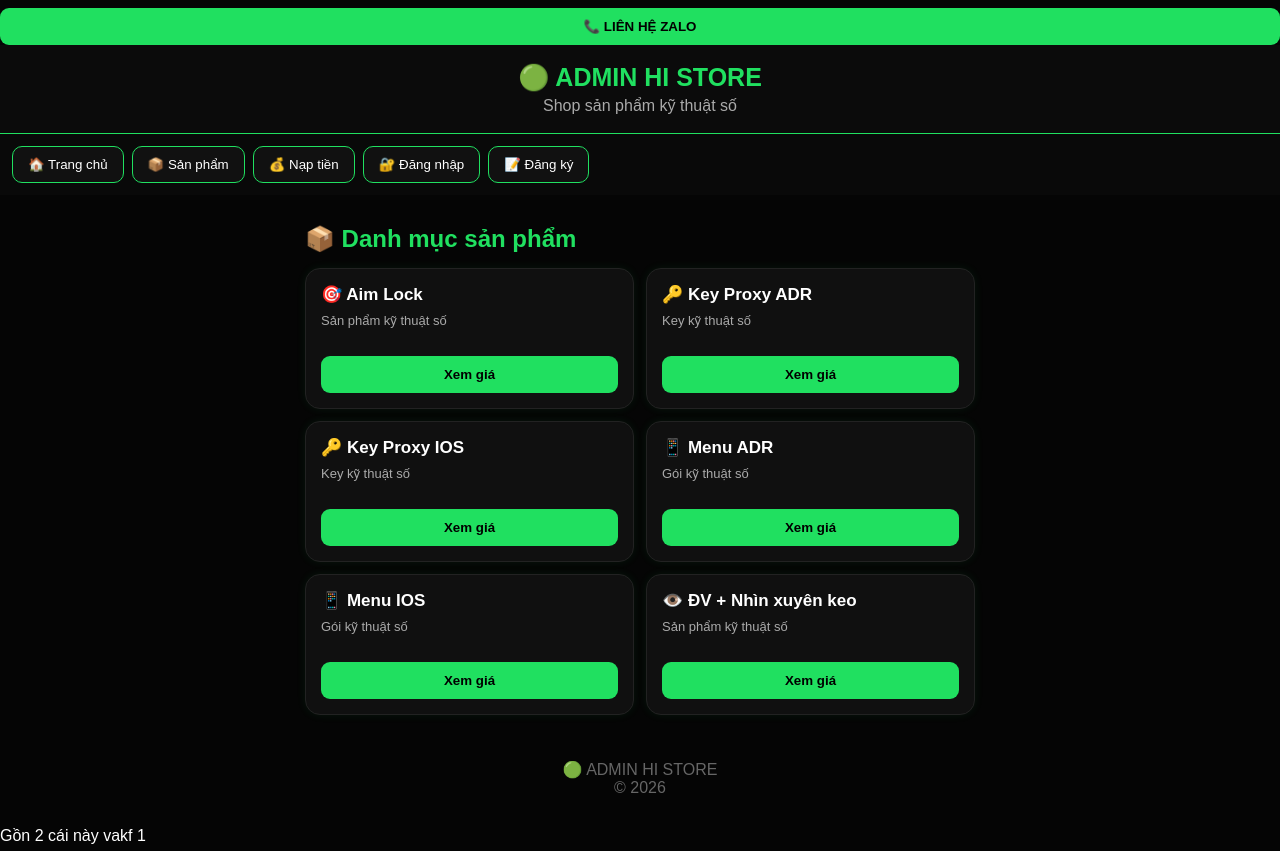
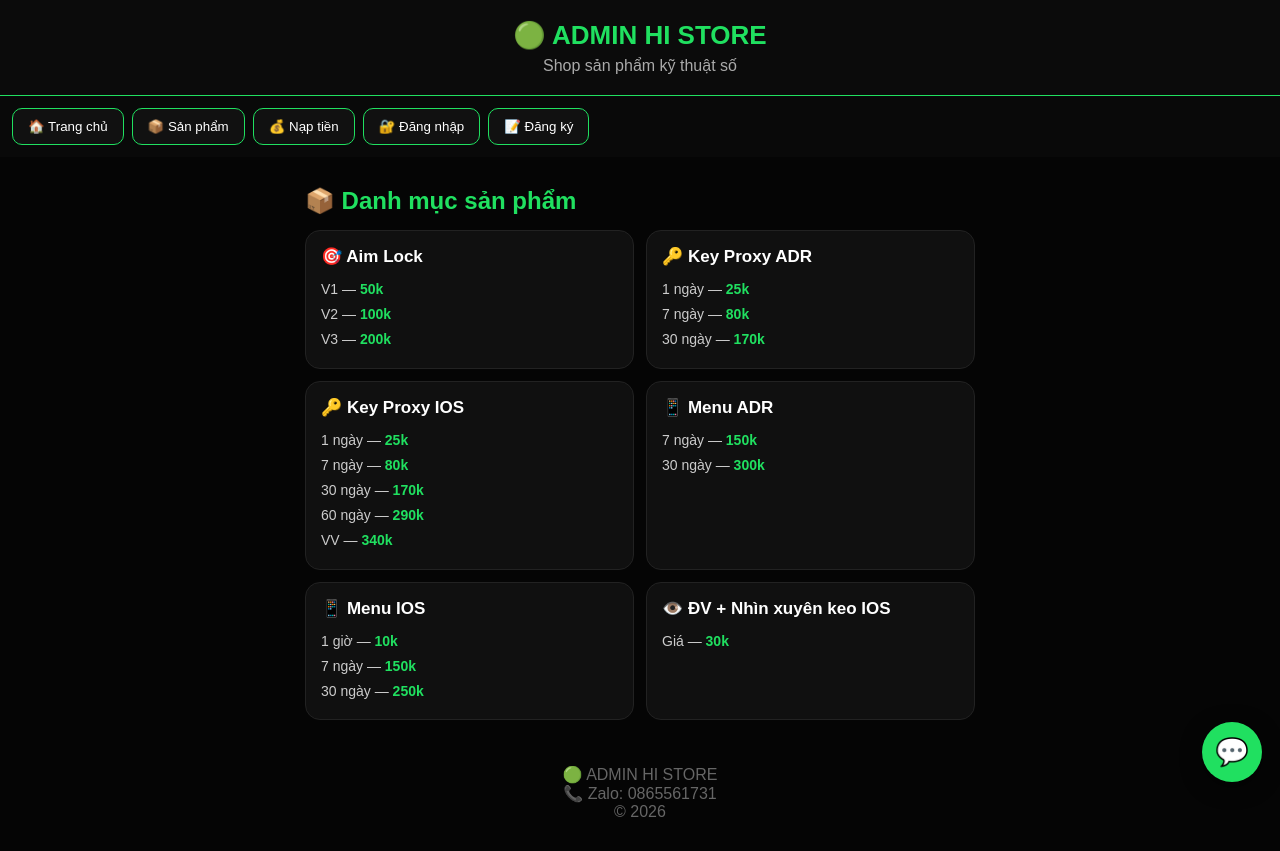
Before and after one commit to phuc51580/Adminhi-51580, a plain HTML site: page index.html in a window 1280 px wide. Both pictures are taken after a click on the button "📦 Sản phẩm". Drawn offline with Linux system fonts and the light colour scheme.

Commit message:
Update index.html

```diff
--- a/index.html
+++ b/index.html
@@ -1,14 +1,11 @@
-<button class="zalo" onclick="contactZalo()">
-    📞 LIÊN HỆ ZALO
-</button>  <script>
-function contactZalo() {
-    window.location.href = "https://zalo.me/0865561731";
-}
-</script>  <!DOCTYPE html>  <html lang="vi">
+<!DOCTYPE html>
+<html lang="vi">
 <head>
 <meta charset="UTF-8">
 <meta name="viewport" content="width=device-width, initial-scale=1.0">
-<title>ADMIN HI STORE</title>  <style>
+<title>ADMIN HI STORE</title>
+
+<style>
 *{
     box-sizing:border-box;
     margin:0;
@@ -18,25 +15,25 @@ function contactZalo() {
 
 body{
     background:#050505;
-    color:white;
+    color:#fff;
     min-height:100vh;
 }
 
 header{
     background:#0b0b0b;
-    padding:18px;
+    padding:20px;
     text-align:center;
     border-bottom:1px solid #20e060;
 }
 
 header h1{
     color:#20e060;
-    font-size:25px;
+    font-size:26px;
 }
 
 header p{
     color:#aaa;
-    margin-top:5px;
+    margin-top:6px;
 }
 
 nav{
@@ -75,6 +72,15 @@ nav button{
     margin:15px 0;
 }
 
+.notice{
+    background:#101010;
+    border-left:4px solid #20e060;
+    padding:14px;
+    margin-bottom:15px;
+    border-radius:8px;
+    color:#ccc;
+}
+
 .products{
     display:grid;
     grid-template-columns:1fr 1fr;
@@ -86,39 +92,22 @@ nav button{
     border:1px solid #222;
     border-radius:15px;
     padding:15px;
-    box-shadow:0 0 10px rgba(32,224,96,.08);
 }
 
 .card h3{
     font-size:17px;
-    margin-bottom:8px;
+    margin-bottom:10px;
 }
 
 .card p{
-    color:#aaa;
-    font-size:13px;
-    min-height:35px;
+    color:#ccc;
+    font-size:14px;
+    line-height:1.8;
 }
 
 .price{
-    display:none;
     color:#20e060;
-    font-size:18px;
     font-weight:bold;
-    margin:10px 0;
-}
-
-.card button,
-.form button,
-.zalo{
-    width:100%;
-    padding:11px;
-    border:0;
-    border-radius:9px;
-    background:#20e060;
-    color:#000;
-    font-weight:bold;
-    margin-top:8px;
 }
 
 .form{
@@ -143,13 +132,35 @@ input:focus{
     border-color:#20e060;
 }
 
-.notice{
-    background:#101010;
-    border-left:4px solid #20e060;
-    padding:14px;
-    margin-bottom:15px;
-    border-radius:8px;
-    color:#ccc;
+.form button{
+    width:100%;
+    padding:12px;
+    border:0;
+    border-radius:9px;
+    background:#20e060;
+    color:#000;
+    font-weight:bold;
+    margin-top:8px;
+}
+
+/* NÚT ZALO TRÒN */
+.floating-zalo{
+    position:fixed;
+    right:18px;
+    bottom:18px;
+    width:60px;
+    height:60px;
+    border-radius:50%;
+    background:#20e060;
+    color:#000;
+    display:flex;
+    align-items:center;
+    justify-content:center;
+    text-decoration:none;
+    font-size:27px;
+    font-weight:bold;
+    box-shadow:0 5px 20px rgba(0,0,0,.5);
+    z-index:9999;
 }
 
 footer{
@@ -157,163 +168,411 @@ footer{
     color:#666;
     padding:30px 10px;
 }
-</style>  </head>  <body>  <header>
+
+@media(max-width:480px){
+    .products{
+        grid-template-columns:1fr;
+    }
+}
+</style>
+</head>
+
+<body>
+
+<!-- ZALO -->
+<a
+class="floating-zalo"
+href="https://zalo.me/0865561731"
+aria-label="Liên hệ Zalo">
+💬
+</a>
+
+
+<header>
     <h1>🟢 ADMIN HI STORE</h1>
     <p>Shop sản phẩm kỹ thuật số</p>
-</header>  <nav>
-    <button onclick="showSection('home')">🏠 Trang chủ</button>
-    <button onclick="showSection('products')">📦 Sản phẩm</button>
-    <button onclick="showSection('nap')">💰 Nạp tiền</button>
-    <button onclick="showSection('login')">🔐 Đăng nhập</button>
-    <button onclick="showSection('register')">📝 Đăng ký</button>
-</nav>  <div class="container">  <!-- TRANG CHỦ -->  <section id="home" class="section active">
-    <h2 class="title">✨ Chào mừng đến ADMIN HI STORE</h2>  <div class="notice">
-    📦 Sản phẩm kỹ thuật số<br>
-    ⚡ Giao diện tối ưu cho điện thoại<br>
-    💰 Hỗ trợ nạp tiền<br>
-    📞 Hỗ trợ qua Zalo
-</div>
+</header>
 
-<button class="zalo" onclick="contactZalo()">
-    📞 LIÊN HỆ ZALO
+
+<nav>
+    <button onclick="showSection('home')">
+        🏠 Trang chủ
     </button>
 
-</section>  <!-- SẢN PHẨM -->  <section id="products" class="section">
-    <h2 class="title">📦 Danh mục sản phẩm</h2>  <div class="products">
+    <button onclick="showSection('products')">
+        📦 Sản phẩm
+    </button>
 
-    <div class="card">
-        <h3>🎯 Aim Lock</h3>
-        <p>Sản phẩm kỹ thuật số</p>
-        <div class="price">💰 50.000đ</div>
-        <button onclick="showPrice(this)">Xem giá</button>
-    </div>
+    <button onclick="showSection('nap')">
+        💰 Nạp tiền
+    </button>
 
-    <div class="card">
-        <h3>🔑 Key Proxy ADR</h3>
-        <p>Key kỹ thuật số</p>
-        <div class="price">💰 30.000đ</div>
-        <button onclick="showPrice(this)">Xem giá</button>
-    </div>
+    <button onclick="showSection('login')">
+        🔐 Đăng nhập
+    </button>
 
-    <div class="card">
-        <h3>🔑 Key Proxy IOS</h3>
-        <p>Key kỹ thuật số</p>
-        <div class="price">💰 30.000đ</div>
-        <button onclick="showPrice(this)">Xem giá</button>
-    </div>
+    <button onclick="showSection('register')">
+        📝 Đăng ký
+    </button>
+</nav>
 
-    <div class="card">
-        <h3>📱 Menu ADR</h3>
-        <p>Gói kỹ thuật số</p>
-        <div class="price">💰 40.000đ</div>
-        <button onclick="showPrice(this)">Xem giá</button>
-    </div>
 
-    <div class="card">
-        <h3>📱 Menu IOS</h3>
-        <p>Gói kỹ thuật số</p>
-        <div class="price">💰 40.000đ</div>
-        <button onclick="showPrice(this)">Xem giá</button>
-    </div>
+<div class="container">
 
-    <div class="card">
-        <h3>👁️ ĐV + Nhìn xuyên keo</h3>
-        <p>Sản phẩm kỹ thuật số</p>
-        <div class="price">💰 50.000đ</div>
-        <button onclick="showPrice(this)">Xem giá</button>
-    </div>
+
+<!-- TRANG CHỦ -->
+<section id="home" class="section active">
+
+    <h2 class="title">
+        ✨ Chào mừng đến ADMIN HI STORE
+    </h2>
+
+    <div class="notice">
+
+        📦 Sản phẩm kỹ thuật số
+        <br>
+
+        ⚡ Giao diện tối ưu cho điện thoại
+        <br>
+
+        💰 Hỗ trợ nạp tiền
+        <br>
+
+        📞 Zalo:
+        <b>0865561731</b>
 
     </div>
 
-</section>  <!-- NẠP TIỀN -->  <section id="nap" class="section">
-    <h2 class="title">💰 Nạp tiền</h2>  <div class="form">
-    <div class="notice">
-        💳 Vui lòng liên hệ quản trị viên để được hướng dẫn thanh toán.
+</section>
+
+
+
+<!-- SẢN PHẨM -->
+<section id="products" class="section">
+
+    <h2 class="title">
+        📦 Danh mục sản phẩm
+    </h2>
+
+
+    <div class="products">
+
+
+        <!-- AIM LOCK -->
+        <div class="card">
+
+            <h3>🎯 Aim Lock</h3>
+
+            <p>
+                V1 —
+                <span class="price">50k</span>
+                <br>
+
+                V2 —
+                <span class="price">100k</span>
+                <br>
+
+                V3 —
+                <span class="price">200k</span>
+            </p>
+
         </div>
 
-    <input type="number" placeholder="Nhập số tiền muốn nạp">
+
+
+        <!-- KEY PROXY ADR -->
+        <div class="card">
+
+            <h3>🔑 Key Proxy ADR</h3>
+
+            <p>
+                1 ngày —
+                <span class="price">25k</span>
+                <br>
+
+                7 ngày —
+                <span class="price">80k</span>
+                <br>
+
+                30 ngày —
+                <span class="price">170k</span>
+            </p>
+
+        </div>
+
+
+
+        <!-- KEY PROXY IOS -->
+        <div class="card">
+
+            <h3>🔑 Key Proxy IOS</h3>
+
+            <p>
+                1 ngày —
+                <span class="price">25k</span>
+                <br>
+
+                7 ngày —
+                <span class="price">80k</span>
+                <br>
+
+                30 ngày —
+                <span class="price">170k</span>
+                <br>
+
+                60 ngày —
+                <span class="price">290k</span>
+                <br>
+
+                VV —
+                <span class="price">340k</span>
+            </p>
+
+        </div>
+
+
+
+        <!-- MENU ADR -->
+        <div class="card">
+
+            <h3>📱 Menu ADR</h3>
+
+            <p>
+                7 ngày —
+                <span class="price">150k</span>
+                <br>
+
+                30 ngày —
+                <span class="price">300k</span>
+            </p>
+
+        </div>
+
+
+
+        <!-- MENU IOS -->
+        <div class="card">
+
+            <h3>📱 Menu IOS</h3>
+
+            <p>
+                1 giờ —
+                <span class="price">10k</span>
+                <br>
+
+                7 ngày —
+                <span class="price">150k</span>
+                <br>
+
+                30 ngày —
+                <span class="price">250k</span>
+            </p>
+
+        </div>
+
+
+
+        <!-- ĐV -->
+        <div class="card">
+
+            <h3>👁️ ĐV + Nhìn xuyên keo IOS</h3>
+
+            <p>
+                Giá —
+                <span class="price">30k</span>
+            </p>
+
+        </div>
+
+
+    </div>
+
+</section>
+
+
+
+<!-- NẠP TIỀN -->
+<section id="nap" class="section">
+
+    <h2 class="title">
+        💰 Nạp tiền
+    </h2>
+
+    <div class="form">
+
+        <div class="notice">
+
+            💳 Nhập số tiền muốn nạp.
+            <br>
+            Sau đó liên hệ Zalo để được hướng dẫn.
+
+        </div>
+
+        <input
+        type="number"
+        placeholder="Nhập số tiền, ví dụ 3000"
+        >
 
         <button onclick="contactZalo()">
+
             📞 Liên hệ Zalo để nạp tiền
+
         </button>
+
     </div>
 
-</section>  <!-- ĐĂNG NHẬP -->  <section id="login" class="section">
-    <h2 class="title">🔐 Đăng nhập</h2>  <div class="form">
-    <input type="text" placeholder="Tên đăng nhập">
-    <input type="password" placeholder="Mật khẩu">
+</section>
+
+
+
+<!-- ĐĂNG NHẬP -->
+<section id="login" class="section">
+
+    <h2 class="title">
+        🔐 Đăng nhập
+    </h2>
+
+    <div class="form">
+
+        <input
+        type="text"
+        placeholder="Tên đăng nhập"
+        >
+
+        <input
+        type="password"
+        placeholder="Mật khẩu"
+        >
 
         <button onclick="loginDemo()">
+
             ĐĂNG NHẬP
+
         </button>
+
     </div>
 
-</section>  <!-- ĐĂNG KÝ -->  <section id="register" class="section">
-    <h2 class="title">📝 Đăng ký tài khoản</h2>  <div class="form">
-    <input type="text" placeholder="Tên đăng nhập">
-    <input type="email" placeholder="Email">
-    <input type="password" placeholder="Mật khẩu">
-    <input type="password" placeholder="Nhập lại mật khẩu">
+</section>
+
+
+
+<!-- ĐĂNG KÝ -->
+<section id="register" class="section">
+
+    <h2 class="title">
+        📝 Đăng ký tài khoản
+    </h2>
+
+    <div class="form">
+
+        <input
+        type="text"
+        placeholder="Tên đăng nhập"
+        >
+
+        <input
+        type="email"
+        placeholder="Email"
+        >
+
+        <input
+        type="password"
+        placeholder="Mật khẩu"
+        >
+
+        <input
+        type="password"
+        placeholder="Nhập lại mật khẩu"
+        >
 
         <button onclick="registerDemo()">
+
             ĐĂNG KÝ
+
         </button>
+
     </div>
 
-</section>  </div>  <footer>
-    🟢 ADMIN HI STORE<br>
+</section>
+
+
+</div>
+
+
+<footer>
+
+    🟢 ADMIN HI STORE
+    <br>
+
+    📞 Zalo: 0865561731
+    <br>
+
     © 2026
-</footer>  <script>
+
+</footer>
+
+
+
+<script>
 
 function showSection(id){
 
-    document.querySelectorAll(".section")
-    .forEach(section=>{
+    document
+    .querySelectorAll(".section")
+    .forEach(section => {
+
         section.classList.remove("active");
+
     });
 
-    document.getElementById(id)
+
+    document
+    .getElementById(id)
     .classList.add("active");
 
+
     window.scrollTo({
+
         top:0,
+
         behavior:"smooth"
+
     });
+
 }
 
-
-function showPrice(button){
-
-    const card = button.parentElement;
-    const price = card.querySelector(".price");
-
-    price.style.display =
-        price.style.display === "block"
-        ? "none"
-        : "block";
-}
 
 
 function contactZalo(){
 
-    // Đổi số này thành số Zalo của bạn
-    const zalo = "0865561731";
+    window.location.href =
+    "https://zalo.me/0865561731";
 
-    window.location.href =
-        "https://zalo.me/" + zalo;
 }
+
 
 
 function loginDemo(){
 
-    alert("Giao diện đăng nhập đã sẵn sàng. Muốn đăng nhập thật cần kết nối cơ sở dữ liệu.");
+    alert(
+        "Giao diện đăng nhập đã sẵn sàng. " +
+        "Muốn đăng nhập thật cần kết nối cơ sở dữ liệu."
+    );
+
 }
+
 
 
 function registerDemo(){
 
-    alert("Giao diện đăng ký đã sẵn sàng. Muốn đăng ký thật cần kết nối cơ sở dữ liệu.");
+    alert(
+        "Giao diện đăng ký đã sẵn sàng. " +
+        "Muốn đăng ký thật cần kết nối cơ sở dữ liệu."
+    );
+
 }
 
-</script>  </body>
-</html>  Gồn 2 cái này vakf 1
+</script>
+
+</body>
+</html>
```
Lines whose indentation alone changed are shown as unchanged.
